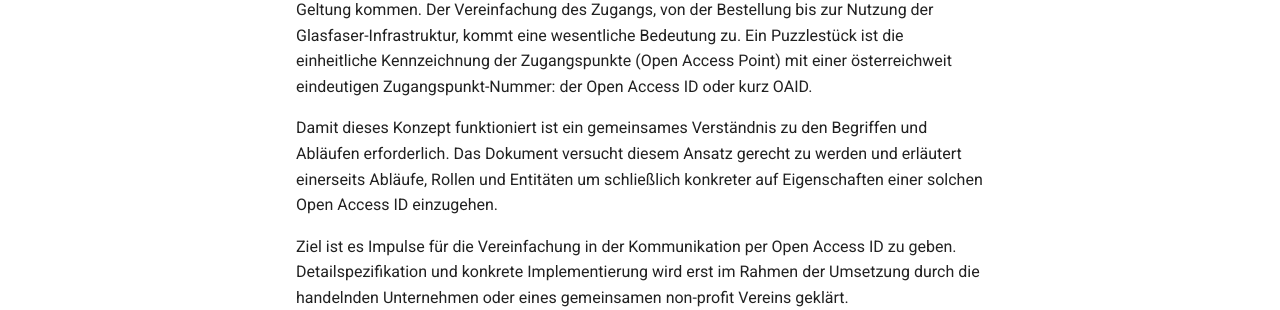
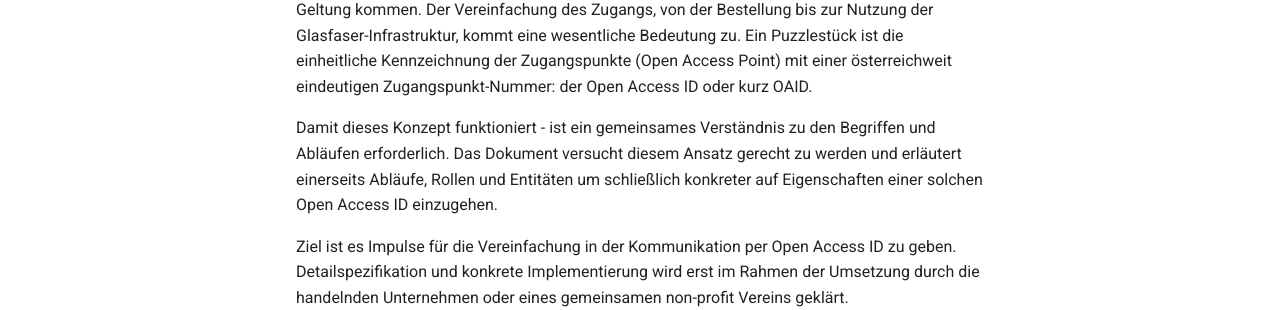
Before and after one commit to Open-Fiber-Austria/ofs, an MkDocs documentation site: the page built from docs/index.md, in a window 1280 px wide and 1167 px high. Shown: the part 768-1078 px from the top of the window. Built offline with MkDocs 1.6.1 and Material for MkDocs 9.7.7, drawn with Linux system fonts in a browser that asks for light colours.

```diff
--- a/docs/index.md
+++ b/docs/index.md
@@ -2,12 +2,12 @@
 
 Der Ausbau von flächendeckenden FTTH Glasfasernetzen ist nur mit einem innovativen Konzept möglich. Diese besteht darin, dass die Bereiche Netzbau, Netzbetrieb und Endkundendienste strikt voneinander getrennt werden. Dieses Konzept ist als Three Layer Open Model (3LOM) bekannt. Nur so kann der Bau als Infrastrukturprojekt durchgeführt werden und gleichzeitig gewährleistet der neutrale Netzbetrieb (s.g. Wholesale-only Geschäftsmodell) einer Vielzahl an Dienstanbietern zu gleichen und fairen Bedingungen ihre Endkundenprodukte anbieten zu können. Der Endkunde hat Wahlmöglichkeiten und kann den für ihn geeignetsten Diensteanbieter mit dem passenden Produkt auswählen oder sogar die Leistungen mehrere Anbieter gleichzeitig in Anspruch nehmen. Das garantiert faire Endkundenpreise sowie Wettbewerb und somit auch Innovation.
 
-Damit während des gesamten Lebenszyklus eines Glasfaser-Anschlusses, beginnend von der Errichtung bis hin zur langjährigen Nutzung, ein reibungsloser Ablauf garantiert ist, sind in das 3LOM-Modell auch die Kunden selbst zu integrieren.  Dafür wurde in diesem White Paper die Bezeichnung Four Layer Open Model (4LOM) gewählt.
+Damit während des gesamten Lebenszyklus eines Glasfaser-Anschlusses, beginnend von der Errichtung bis hin zur langjährigen Nutzung, ein reibungsloser Ablauf garantiert ist, sind in das 3LOM-Modell auch die Kunden selbst zu integrieren. Dafür wurde in diesem White Paper die Bezeichnung Four Layer Open Model (4LOM) gewählt.
 
 In klassischen Telekommunikationsnetzen ohne Trennung der Bereiche (s.g. vertikal integrierte Netze) bietete der klassische, vollintegrierte Ansatz für den Kunden den Vorteil, dass die gesamte Abwicklung, von Bestellung, Errichtung und Nutzung, über einen einzigen Anbieter erfolgt. Der Anfangs erwähnte Vorteil, Weiterentwicklung der Produkte und Wettbewerb wird damit nicht gefördert.
 
 Das Dokument soll einen Lösungsweg aufzeigen, die Komplexität eines 3LOM Netzes für den Kunden UND die handelnden Parteien soweit zu reduzieren, dass die Vorteile von 4LOM voll zur Geltung kommen. Der Vereinfachung des Zugangs, von der Bestellung bis zur Nutzung der Glasfaser-Infrastruktur, kommt eine wesentliche Bedeutung zu. Ein Puzzlestück ist die einheitliche Kennzeichnung der Zugangspunkte (Open Access Point) mit einer österreichweit eindeutigen Zugangspunkt-Nummer: der Open Access ID oder kurz OAID.
 
-Damit dieses Konzept funktioniert ist ein gemeinsames Verständnis zu den Begriffen und Abläufen erforderlich. Das Dokument versucht diesem Ansatz gerecht zu werden und erläutert einerseits Abläufe, Rollen und Entitäten um schließlich konkreter auf Eigenschaften einer solchen Open Access ID einzugehen.
+Damit dieses Konzept funktioniert - ist ein gemeinsames Verständnis zu den Begriffen und Abläufen erforderlich. Das Dokument versucht diesem Ansatz gerecht zu werden und erläutert einerseits Abläufe, Rollen und Entitäten um schließlich konkreter auf Eigenschaften einer solchen Open Access ID einzugehen.
 
 Ziel ist es Impulse für die Vereinfachung in der Kommunikation per Open Access ID zu geben. Detailspezifikation und konkrete Implementierung wird erst im Rahmen der Umsetzung durch die handelnden Unternehmen oder eines gemeinsamen non-profit Vereins geklärt.
```
